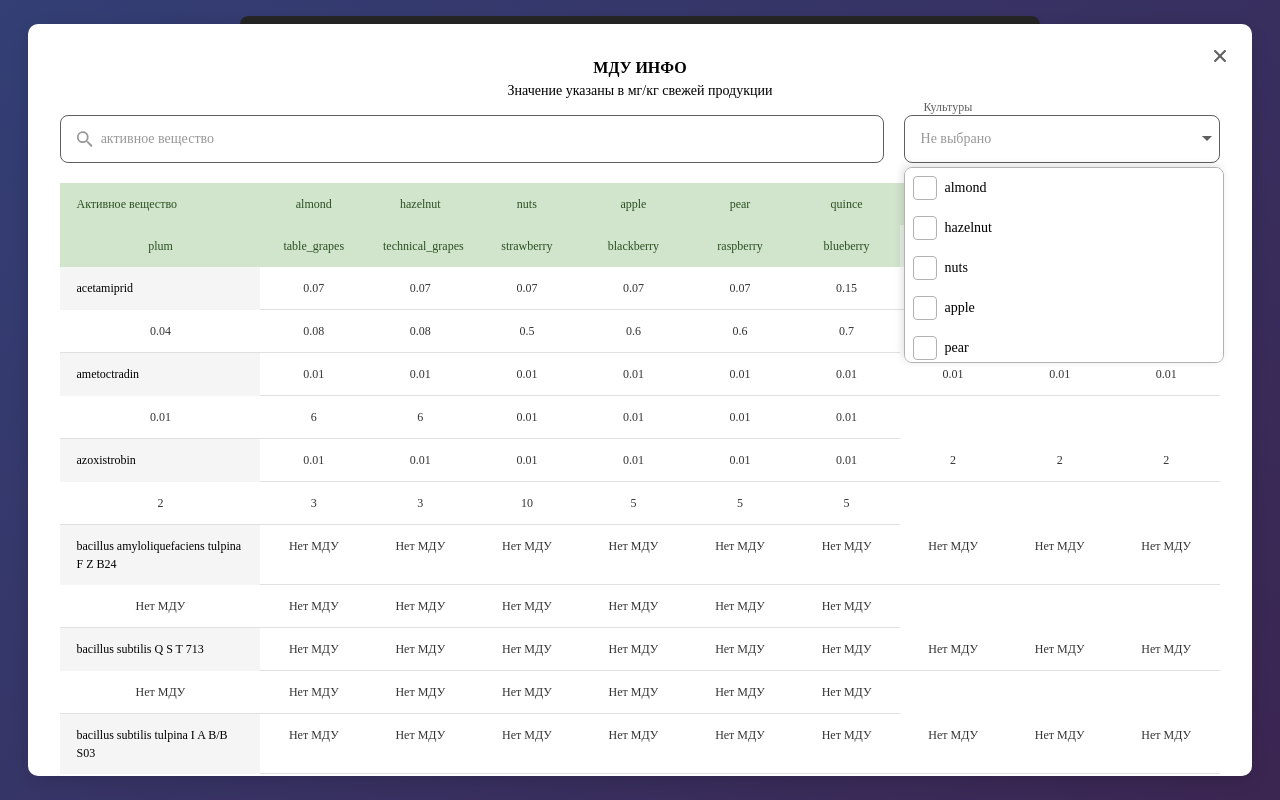
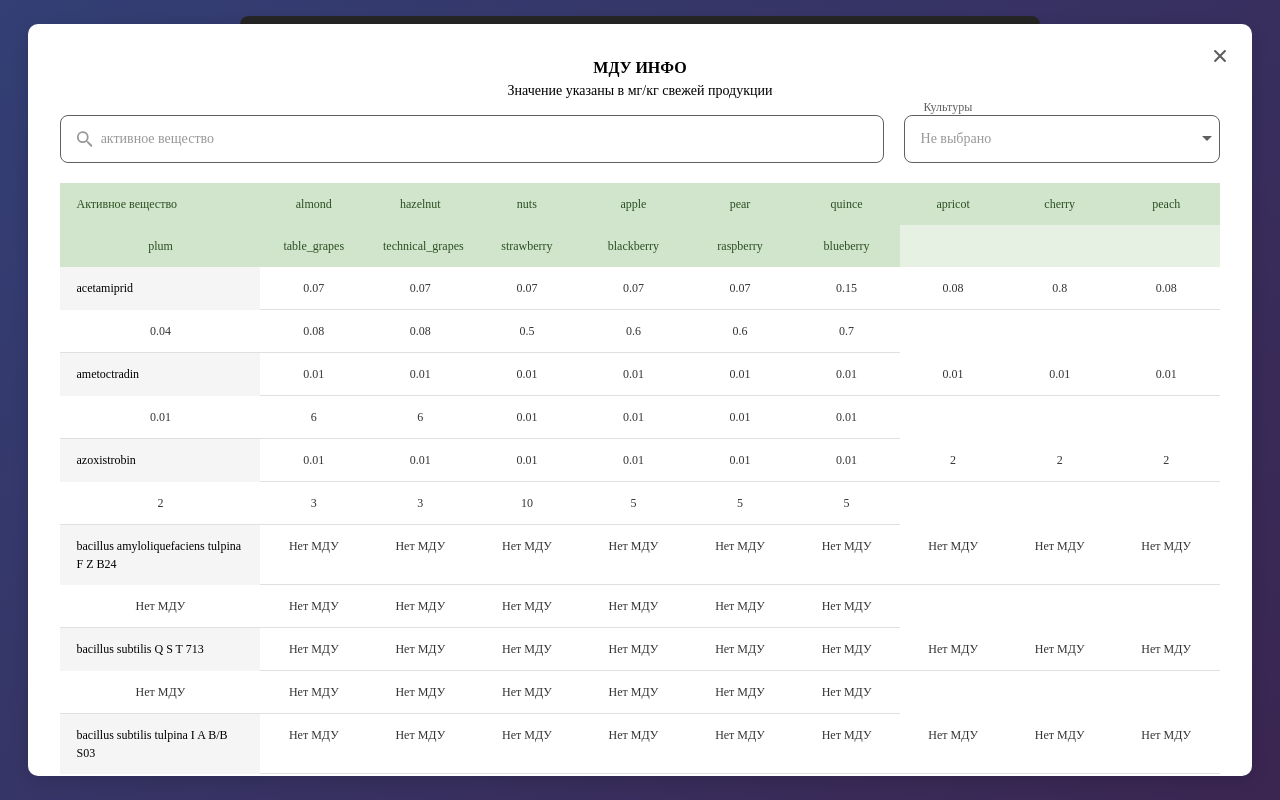
Before and after one commit to NikolayFrontEnd/agroDraft, a React (Vite) app: page / in a window 1280 px wide. Both pictures are taken after a click on the button "Открыть модальное окно". Built offline with nearby package versions, Linux system fonts and the light colour scheme.

Commit message:
Added feature only 5 fruits you can add

```diff
--- a/src/App.jsx
+++ b/src/App.jsx
@@ -90,9 +90,8 @@ export const CheckboxBlock = ({
   );
 };
 
-function App() {
+/* function App() {
   const [selectedFruitsList, setSelectedFruitsList] = useState([]);
-  const [filteredChemicals, setFilteredChemicals] = useState([]);
 
   useEffect(() => {
     setFilteredChemicals(Object.keys(fruits));
@@ -127,8 +126,9 @@ function App() {
     'raspberry',
     'blueberry',
   ]; */
-
-  const handleChemicalSearch = (e) => {
+/*   const [filteredChemicals, setFilteredChemicals] = useState([]);
+ */
+  /* const handleChemicalSearch = (e) => {
     const query = e.target.value.toLowerCase();
     const chemicalNames = Object.keys(fruits);
 
@@ -149,8 +149,8 @@ function App() {
       console.log('Такого химиката нет');
     }
   };
-
-  console.log(filteredChemicals);
+ */
+/*   console.log(filteredChemicals);
 
 
 
@@ -165,7 +165,6 @@ const [isModalOpen, setIsModalOpen] = useState(false);
   const handleCloseModal = () => {
     setIsModalOpen(false);
   };
-
   const MainPage = () => {
     return (
       <div className={s.container}>
@@ -175,8 +174,31 @@ const [isModalOpen, setIsModalOpen] = useState(false);
       </div>
     );
   };
-const chemicals = Object.keys(fruits);
+const [chemicals, setChemicals] = useState(Object.keys(fruits));
 const allFruits = chemicals.length > 0 ? Object.keys(fruits[chemicals[0]]) : [];
+
+const handleChemicalSearch = (e) => {
+    const query = e.target.value.toLowerCase();
+    const chemicalNames = Object.keys(fruits);
+
+    if (query.trim() === '') {
+      setChemicals(chemicalNames);
+      return;
+    }
+
+    const matches = chemicalNames.filter((name) =>
+      name.startsWith(query)
+    );
+
+    setChemicals(matches);
+
+    if (matches.length > 0) {
+      console.log('Найденные химикаты:', matches);
+    } else {
+      console.log('Такого химиката нет');
+    }
+  };
+console.log(chemicals)
   return (
     <>
       <MainPage />
@@ -186,12 +208,13 @@ const allFruits = chemicals.length > 0 ? Object.keys(fruits[chemicals[0]]) : [];
         chemicals={chemicals}
         allFruits={allFruits}
         fruitsData={fruits}
+        handleChemicalSearch={handleChemicalSearch}
       />
     </>
   );
 }
 
-export default App;
+export default App; */
 
 
 
@@ -225,3 +248,81 @@ export default App;
         />
       </div>
     </div> */
+
+
+
+
+
+function App() {
+  const [isModalOpen, setIsModalOpen] = useState(false);
+  const [chemicals, setChemicals] = useState(Object.keys(fruits));
+  const [selectedFruits, setSelectedFruits] = useState([]);
+
+  const allFruits = Object.keys(fruits[Object.keys(fruits)[0]] || {});
+
+  const handleOpenModal = () => {
+    setIsModalOpen(true);
+  };
+
+  const handleCloseModal = () => {
+    setIsModalOpen(false);
+  };
+
+  const MainPage = () => {
+    return (
+      <div className={s.container}>
+        <header className={s.header}>I am header!</header>
+        <section className={s.section}>Hello world!</section>
+        <button onClick={handleOpenModal}>Открыть модальное окно</button>
+      </div>
+    );
+  };
+
+  const handleChemicalSearch = (e) => {
+    const query = e.target.value.toLowerCase();
+    const chemicalNames = Object.keys(fruits);
+
+    if (query.trim() === '') {
+      setChemicals(chemicalNames);
+      return;
+    }
+
+    const matches = chemicalNames.filter((name) =>
+      name.toLowerCase().startsWith(query)
+    );
+
+    setChemicals(matches);
+  };
+
+  const toggleFruitSelection = (fruit) => {
+    setSelectedFruits((prev) => {
+      if (prev.includes(fruit)) {
+        return prev.filter((f) => f !== fruit);
+      } else {
+        return [...prev, fruit];
+      }
+    });
+  };
+
+
+  const displayedFruits = selectedFruits.length > 0 ? selectedFruits : allFruits;
+  const isFruitSelectionDisabled = selectedFruits.length >= 5;
+  return (
+    <>
+      <MainPage />
+      <ModalChemicalModal
+        isOpen={isModalOpen}
+        onClose={handleCloseModal}
+        chemicals={chemicals}
+        allFruits={allFruits}
+        displayedFruits={displayedFruits}
+        selectedFruits={selectedFruits}
+        fruitsData={fruits}
+        handleChemicalSearch={handleChemicalSearch}
+        toggleFruitSelection={toggleFruitSelection}
+        isFruitSelectionDisabled = {isFruitSelectionDisabled}
+      />
+    </>
+  );
+}
+export default App;
--- a/src/CropChemicalsModal/CultureDropdown/index.jsx
+++ b/src/CropChemicalsModal/CultureDropdown/index.jsx
@@ -1,30 +1,21 @@
-import s from './index.module.scss'
+import s from './index.module.scss';
 
-export const CultureDropdown = () => {
-  const allFruits = [
-    'almond',
-    'hazelnut',
-    'nuts',
-    'apple',
-    'pear',
-    'quince',
-    'apricot',
-    'cherry',
-    'peach',
-    'plum',
-    'table_grapes',
-    'technical_grapes',
-    'strawberry',
-    'blackberry',
-    'raspberry',
-    'blueberry',
-  ];
-
+export const CultureDropdown = ({
+  allFruits = [],
+  selectedFruits = [],
+  toggleFruitSelection = () => {} ,
+  isFruitSelectionDisabled,
+}) => {
   return (
     <div className={s.cultureDropdown}>
       {allFruits.map((fruit) => (
         <label className={s.cultureDropdown__item} key={fruit}>
-          <input className={s.cultureDropdown__checkbox} type="checkbox" />
+          <input
+            className={s.cultureDropdown__checkbox}
+            type="checkbox"
+           onChange={() => toggleFruitSelection(fruit)}
+            disabled={isFruitSelectionDisabled &&   !selectedFruits.includes(fruit)}
+          />
           {fruit}
         </label>
       ))}
--- a/src/CropChemicalsModal/CultureSelect/index.jsx
+++ b/src/CropChemicalsModal/CultureSelect/index.jsx
@@ -1,10 +1,10 @@
 import ArrowDownIcon from '../../icons/ArrowDown'
 import s from './index.module.scss'
 
-export const CultureSelect = () => {
+export const CultureSelect = ({toggleFruitsDropdown}) => {
 
     return (
-<div className={s.cultureSelect}>
+<div onClick = {toggleFruitsDropdown}className={s.cultureSelect}>
           <div className={s.cultureSelect__label}>Культуры</div>
       <div className={s.cultureSelect__trigger}>
 <div>Не выбрано</div>
--- a/src/CropChemicalsModal/ModalChemicalModal.jsx
+++ b/src/CropChemicalsModal/ModalChemicalModal.jsx
@@ -1,3 +1,4 @@
+import { useState } from "react";
 import ModalCrossIcon from "../icons/ModalCross";
 import { ChemicalTable } from "./ChemicalTable";
 import { CultureDropdown } from "./CultureDropdown";
@@ -7,12 +8,24 @@ import { ModalInfo } from "./ModalInfo";
 import { SearchInput } from "./SearchInput";
 
 const ModalChemicalModal = ({
-isOpen = false,
-onClose = () => {},
-chemicals = [],
-allFruits = [],
-fruitsData = {}}) => {
+  isOpen = false,
+  onClose = () => {},
+  chemicals = [],
+  allFruits = [],
+  displayedFruits = [],
+  selectedFruits = [],
+  fruitsData = {},
+  handleChemicalSearch = () => {},
+  toggleFruitSelection = () => {},
+  isFruitSelectionDisabled,
+}) => {
   if (!isOpen) return null;
+
+  const [open, setOpen] = useState(false);
+
+  const toggleFruitsDropdown = () => {
+    setOpen(!open);
+  };
 
   return (
     <div className={s.overlay} onClick={onClose}>
@@ -22,15 +35,24 @@ fruitsData = {}}) => {
         </div>
         <ModalInfo />
         <div className={s.modal__filters}>
-          <SearchInput />
+          <SearchInput
+            handleChemicalSearch={handleChemicalSearch}
+          />
           <div className={s.cultureSelectWrapper}>
-            <CultureSelect />
-             <CultureDropdown/>
+            <CultureSelect toggleFruitsDropdown={toggleFruitsDropdown} />
+            {open && (
+              <CultureDropdown
+                allFruits={allFruits}
+                selectedFruits={selectedFruits}
+                toggleFruitSelection={toggleFruitSelection}
+                isFruitSelectionDisabled = {isFruitSelectionDisabled }
+              />
+            )}
           </div>
         </div>
         <ChemicalTable
           chemicals={chemicals}
-          allFruits={allFruits}
+          allFruits={displayedFruits}
           fruitsData={fruitsData}
         />
       </div>
--- a/src/CropChemicalsModal/SearchInput/index.jsx
+++ b/src/CropChemicalsModal/SearchInput/index.jsx
@@ -1,7 +1,7 @@
 import SearchIcon from "../../icons/Search"
 import s from './index.module.scss'
 
-export const SearchInput = () => {
+export const SearchInput = ({handleChemicalSearch}) => {
   return (
 <div className={s.search}>
       <SearchIcon  />
@@ -9,6 +9,7 @@ export const SearchInput = () => {
         className={s.search__input}
         type="text"
         placeholder="активное вещество"
+        onChange = {handleChemicalSearch}
       />
 </div>
   );
```
Also changed, not shown: src/CropChemicalsModal/ChemicalTable/index.module.scss (+6 -5 lines).
